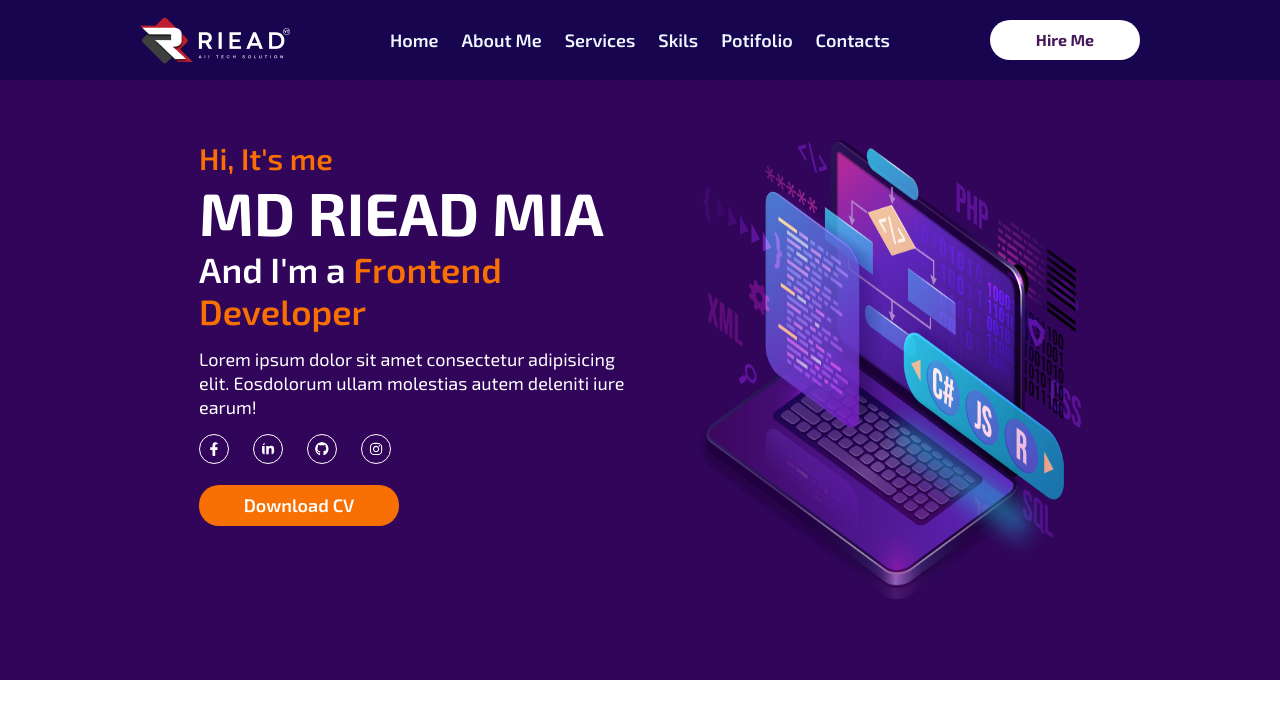
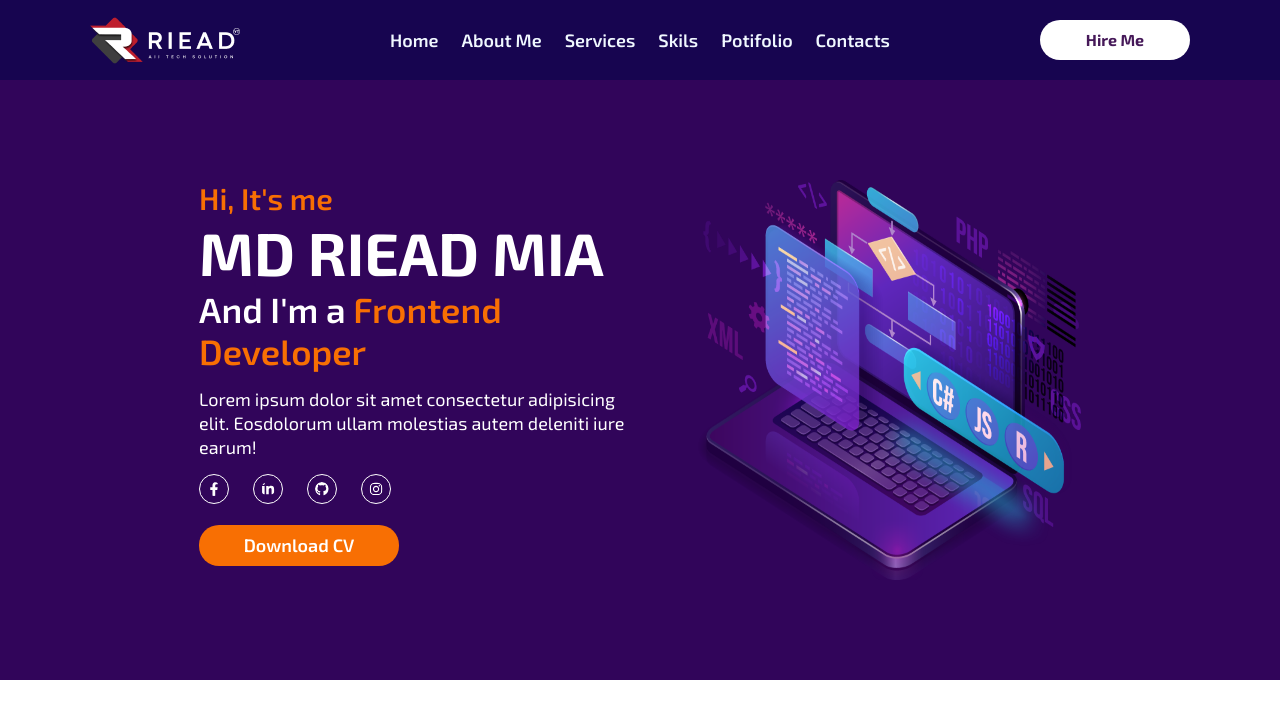
Before and after one commit to Shirleymissias/Portifolio-React, a React (Vite) app: page / in a window 1280 px wide. Shown: the top 718 px of the page. Built offline with nearby package versions, Linux system fonts and the light colour scheme.

Commit message:
Aumento do espaçamento no Header e no Banner

```diff
--- a/src/components/Banner/styles.css
+++ b/src/components/Banner/styles.css
@@ -5,12 +5,12 @@
     display: flex;
     justify-content: center;
     gap: 50px;
-    padding-top: 60px;
+    padding-top: 100px;
 }
 
 .ImgBaner {
     width: 30%;
-    height: 85%;
+    height: 80%;
 }
 
 .bannerText {
--- a/src/components/Header/style.css
+++ b/src/components/Header/style.css
@@ -6,7 +6,7 @@
   display: flex;
   justify-content: center;
   align-items: center;
-  gap: 100px;
+  gap: 150px;
 }
 
 .ImgsComponents {
```
